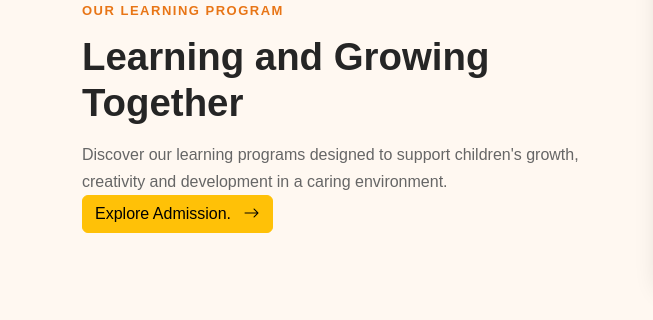
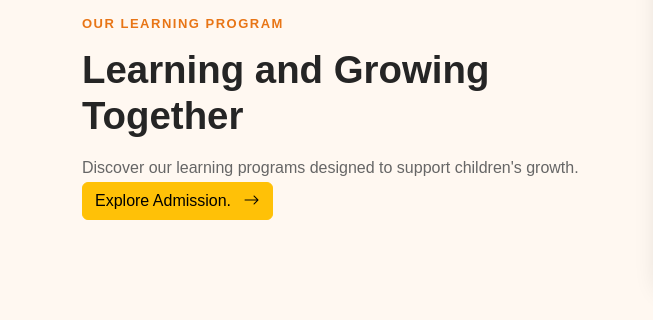
Before and after one commit to enockpaulo006-hash/MATENDO-DAYCARE, a plain HTML site: page pages/programs.html in a window 1280 px wide. Shown: the part 215-535 px from the top of the page, 0-653 px from the left. Drawn offline with nearby package versions, Linux system fonts and the light colour scheme.

Commit message:
Update programs.html

```diff
--- a/pages/programs.html
+++ b/pages/programs.html
@@ -82,8 +82,7 @@
 
                 <p>
                     Discover our  learning programs designed to
-                    support children's growth, creativity and development
-                    in a caring environment.
+                    support children's growth.
                 </p>
 
                 <a href="admission.html" class="btn btn-warning">
```
